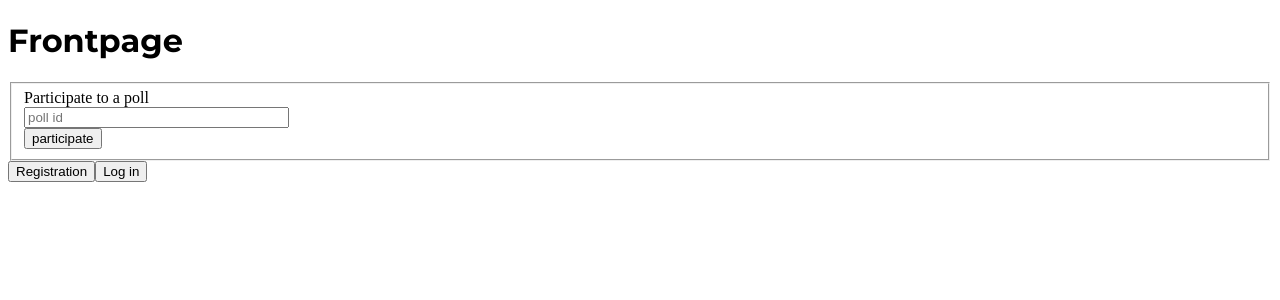
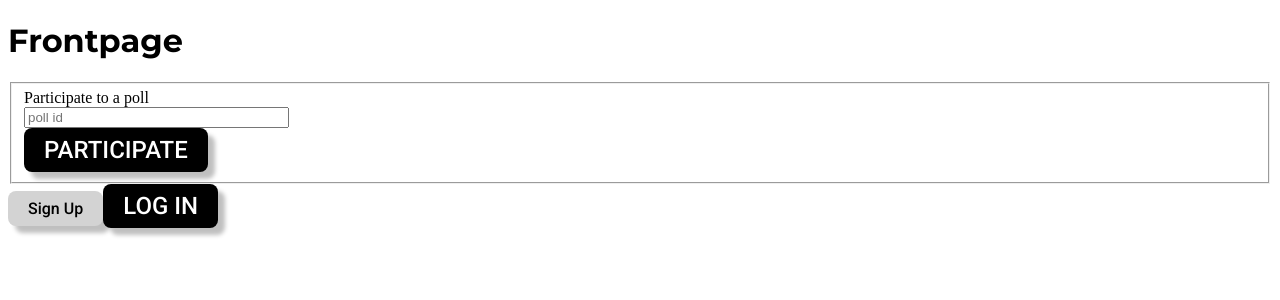
Before and after one commit to JenninaFarm/dance-vote, a React (Create React App) app in the folder client/: page / in a window 1280 px wide. Shown: the top 300 px of the page. Built offline with nearby package versions, Linux system fonts and the light colour scheme; no server answers.

Commit message:
Style: Add button style structure

```diff
--- a/client/src/Styles.scss
+++ b/client/src/Styles.scss
@@ -3,4 +3,8 @@
 @import "components/0-base/variables";
 @import "components/0-base/basic-elements";
 
+@import 'components/atoms/button/button.scss';
 @import 'components/atoms/input/input.scss';
+
+
+@import 'components/pages/frontpage/frontpage.scss';
--- a/client/src/components/0-base/colors.scss
+++ b/client/src/components/0-base/colors.scss
@@ -22,6 +22,9 @@ DEFAULT COLORS
 $defaultColors: (
   text: $color-black,
   text-inverse: $color-white,
+  button-primary: $color-black,
+  button-secondary: $color-light-gray,
+  box-shadow: rgba($color-black, 0.25),
   primary: $color-dark-navy,
   border-date-picker: $color-light-gray,
 );
--- a/client/src/components/0-base/variables.scss
+++ b/client/src/components/0-base/variables.scss
@@ -1,8 +1,9 @@
 /* Typography */
 @import url('https://fonts.googleapis.com/css2?family=Montserrat:wght@400;500;600;700;800;900&family=Open+Sans:ital,wght@0,400;0,600;0,700;0,800;1,400;1,600&display=swap');
+@import url('https://fonts.googleapis.com/css2?family=Montserrat:wght@400;500;600;700;800;900&family=Roboto:ital,wght@0,400;0,500;0,600;0,700;0,800;1,400;1,600&display=swap');
 
 /* fonts */
-$font-body: 'Open Sans', 'Arial', sans-serif;
+$font-body: 'Roboto', 'Arial', sans-serif;
 $font-heading: 'Montserrat', 'Helvetica', 'Arial', sans-serif;
 
 /* font sizes in rem */
@@ -39,15 +40,23 @@ $h4-font-size-desktop: $font-20;
 $nav-font-size: $font-16;
 $nav-font-size-desktop: $font-18;
 
+/* Font weight */
+$font-weight-regular: 400;
+$font-weight-medium: 500;
+$font-weight-semi-bold: 600;
+$font-weight-bold: 700;
+$font-weight-extra-bold: 800;
+$font-weight-black: 900;
 
 /* Spacings */
-$space-xxs: 0.25rem;
-$space-xs: 0.5rem;
-$space-s: 1rem;
-$space-m: 1.25rem;
-$space-l: 2rem;
-$space-xl: 3rem;
-$space-xxl: 4.5rem;
+$space-xxs: 0.25rem; //4
+$space-xs: 0.5rem;   //8
+// $space-s-xs: 0.75rem;
+$space-s: 1rem;      //16
+$space-m: 1.25rem;   //20
+$space-l: 2rem;      //32
+$space-xl: 3rem;     //48
+$space-xxl: 4.5rem;  //72
 
 /* Borders */
 $border-radius-small: 0.5rem;
--- a/client/src/components/atoms/button/Button.js
+++ b/client/src/components/atoms/button/Button.js
@@ -2,7 +2,7 @@ import React from 'react';
 
 const Button = (props) => {
   return (
-    <button {...props}>
+    <button className={`button button--${props.modifier}`} {...props}>
       {props.children}
     </button>
   );
--- a/client/src/components/atoms/button/ButtonWithNav.js
+++ b/client/src/components/atoms/button/ButtonWithNav.js
@@ -4,7 +4,7 @@ import { NavLink } from 'react-router-dom';
 const ButtonWithNav = (props) => {
   return (
     <NavLink to={props.to} >
-      <button>
+      <button className={`button-with-nav button-with-nav--${props.modifier}`}>
         {props.children}
       </button>
     </NavLink>
--- /dev/null
+++ b/client/src/components/atoms/button/button.scss
@@ -0,0 +1,22 @@
+.button,
+.button-with-nav {
+  background-color: clr(button-primary);
+  color: clr(text-inverse);
+  text-transform: uppercase;
+  font-size: $font-24;
+  font-family: $font-body;
+  font-weight: $font-weight-medium;
+  padding: $space-xs $space-m;
+  border-radius: $border-radius-small;
+  cursor: pointer;
+  border: none;
+  box-shadow: 7px 7px 4px clr(box-shadow);
+
+  &--secondary {
+    text-transform: capitalize;
+    background-color: clr(button-secondary);
+    color: clr(text);
+    font-size: $font-16;
+    // padding: $space-s-xs $space-m;
+  }
+}
--- a/client/src/components/pages/frontpage/Frontpage.js
+++ b/client/src/components/pages/frontpage/Frontpage.js
@@ -22,7 +22,7 @@ const Frontpage = () => {
         navBase='vote?poll_id='
       />
 
-      <ButtonWithNav to='/register'> Registration </ButtonWithNav>
+      <ButtonWithNav modifier='secondary' to='/register'> Sign up </ButtonWithNav>
       <ButtonWithNav to='/login'> Log in </ButtonWithNav>
     </div>
   )
```
Also changed, not shown: client/src/components/pages/frontpage/frontpage.scss (added).
